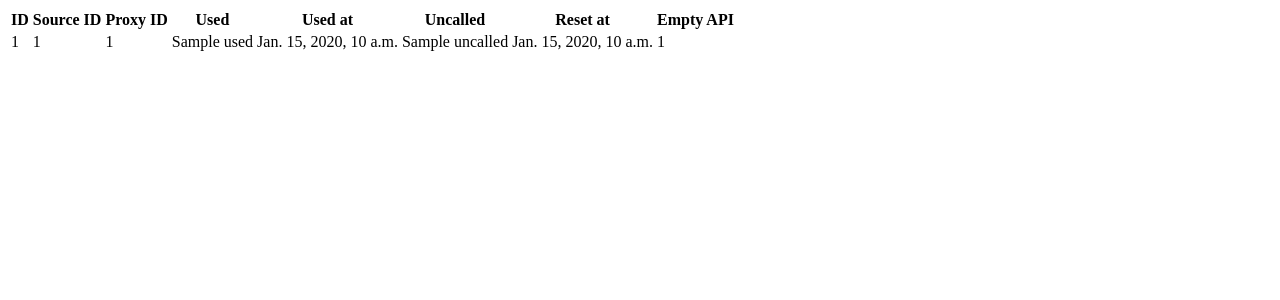
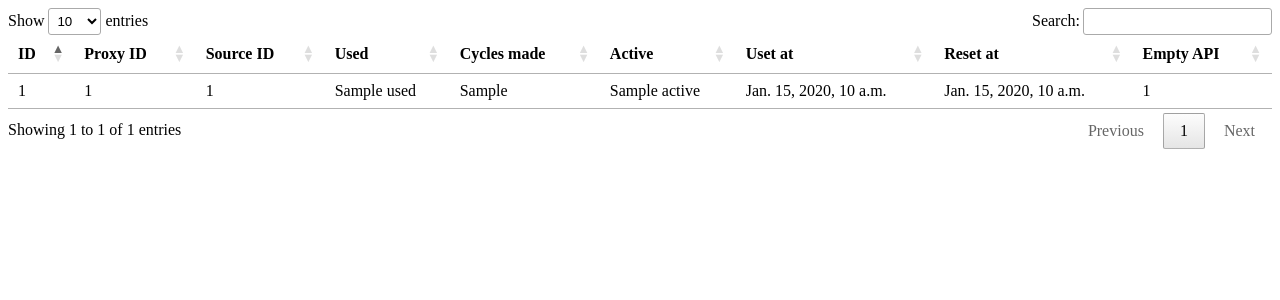
Before and after one commit to Darbados/Bowling-Django, a Django app: template delasport/proxies_service/templates/proxies_service/index.html in a window 1280 px wide. Shown: the top 300 px of the page. Run offline with Django 3.2, Linux system fonts and the light colour scheme; the template is opened without the code that fills it: most values are stand-ins (such as "Sample title", 1, 10 or a date in 2020); some libraries are stand-ins or nearby versions.

Commit message:
push them all

```diff
--- a/delasport/proxies_service/templates/proxies_service/index.html
+++ b/delasport/proxies_service/templates/proxies_service/index.html
@@ -3,6 +3,9 @@
 <head>
     <meta charset="UTF-8">
     <title>Home page</title>
+    <script src="https://ajax.googleapis.com/ajax/libs/jquery/3.3.1/jquery.min.js"></script>
+    <link rel="stylesheet" href="//cdn.datatables.net/1.10.16/css/jquery.dataTables.min.css" />
+    <script src="//cdn.datatables.net/1.10.16/js/jquery.dataTables.min.js"></script>
 </head>
 <body>
     <div id="main-container">
@@ -10,28 +13,35 @@
             <thead>
                 <tr>
                     <th>ID</th>
+                    <th>Proxy ID</th>
                     <th>Source ID</th>
-                    <th>Proxy ID</th>
                     <th>Used</th>
-                    <th>Used at</th>
-                    <th>Uncalled</th>
+                    <th>Cycles made</th>
+                    <th>Active</th>
+                    <th>Uset at</th>
                     <th>Reset at</th>
                     <th>Empty API</th>
                 </tr>
             </thead>
             {% for proxy in context %}
                 <tr>
-                    <td>{{ proxy.ID }}</td>
+                    <td>{{ proxy.id }}</td>
+                    <td>{{ proxy.proxy_id }}</td>
                     <td>{{ proxy.source_id }}</td>
-                    <td>{{ proxy.proxy_id }}</td>
                     <td>{{ proxy.used }}</td>
+                    <td>{{ proxy.cycles_made }}</td>
+                    <td>{{ proxy.active }}</td>
                     <td>{{ proxy.used_at }}</td>
-                    <td>{{ proxy.uncalled }}</td>
                     <td>{{ proxy.reset_at }}</td>
                     <td>{{ proxy.empty_api_responses_num }}</td>
                 </tr>
             {% endfor %}
         </table>
     </div>
+    <script type="text/JavaScript">
+        $(document).ready(function(){
+            $("#proxies_data").DataTable()
+        })
+    </script>
 </body>
 </html>
--- a/delasport/proxies_service/views.py
+++ b/delasport/proxies_service/views.py
@@ -7,5 +7,5 @@ from models import Source_Proxies
 
 def test(request):
     all_data = Source_Proxies.objects.using('proxies_service').all()
-    template = "templates/index.html"
+    template = "proxies_service/index.html"
     return render(request, template, {'context': all_data})
```
Also changed, not shown: delasport/proxies_service/models.py (+19 -1 lines).
